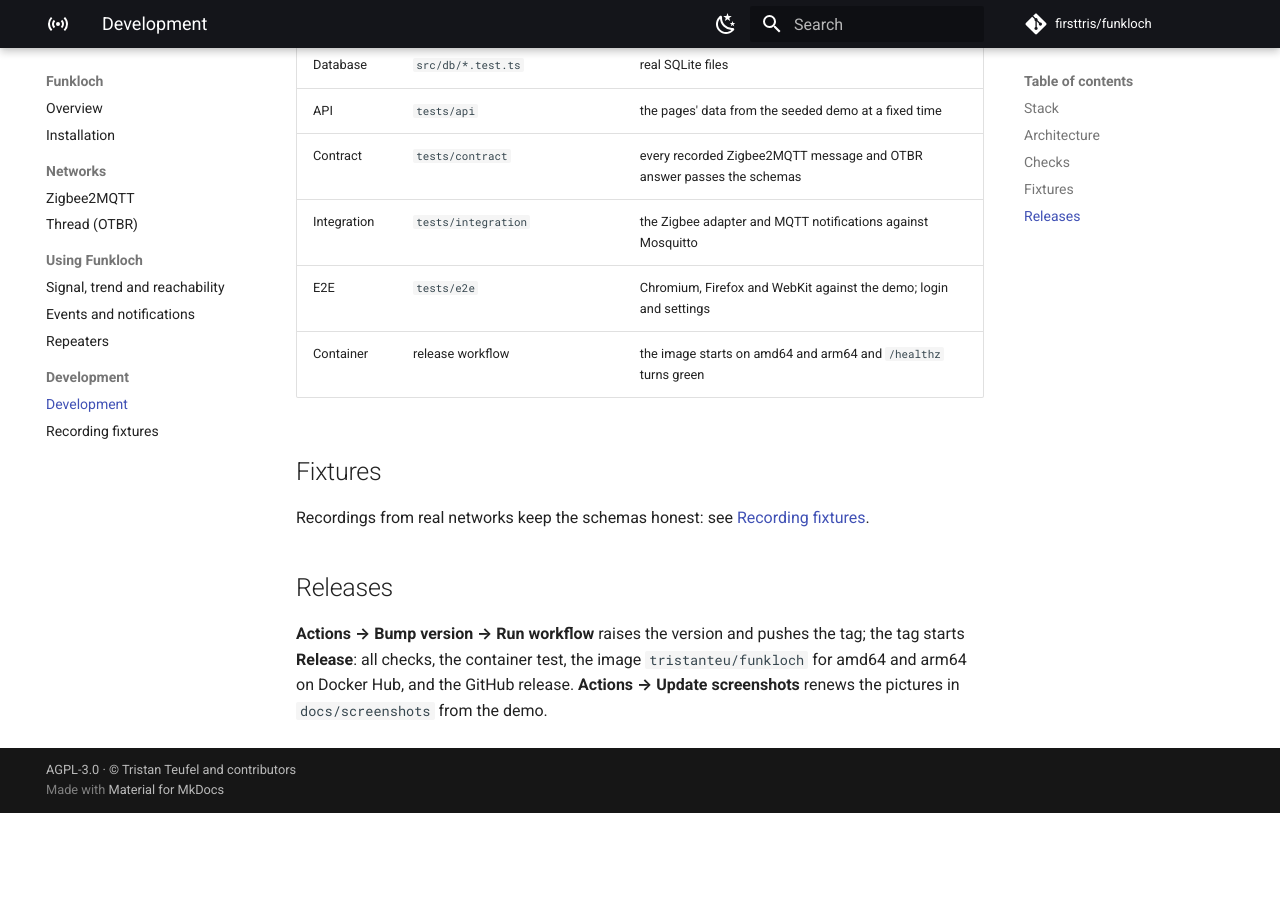
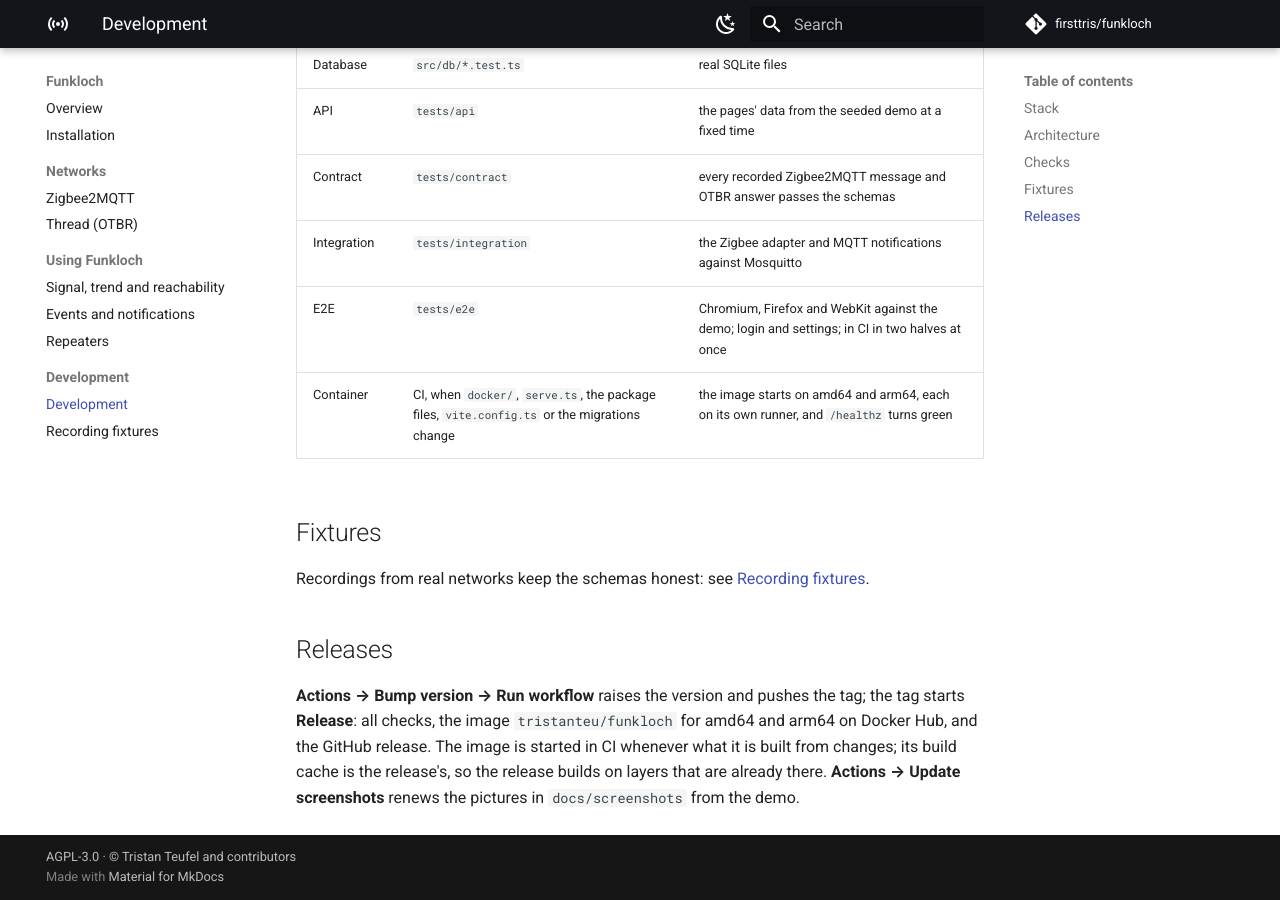
Before and after one commit to firsttris/funkloch, an MkDocs documentation site: the page built from docs/development.md, in a window 1280 px wide and 900 px high, scrolled down 1343 px. Built offline with MkDocs 1.6.1 and Material for MkDocs 9.7.7, drawn with Linux system fonts in a browser that asks for light colours; comment, search, counter and statistics services are not loaded; before the commit the page ends 2156 px from its top, so only the background shows below that.

Commit message:
CI: image check on native runners when its files change, browser tests in two halves
A release took 9 minutes, 6 of them in the container job: it built amd64
and then arm64 under QEMU, with no build cache, and the Docker release
waited for it before building the same images again on native runners in
1 to 1.5 minutes. Done as in windfenster:

- The image check moves to ci.yml and runs only when what the image is
  built from changes (docker/, .dockerignore, serve.ts, the package files,
  vite.config.ts, the migrations), and by hand; never for a release tag.
  amd64 and arm64 each build on their own native runner, and the build
  cache goes to the scopes the shared docker-release.yml reads
  (linux-amd64, linux-arm64), so the release starts on built layers.
- release.yml no longer has the container job, and no second GitHub
  release job: docker-release.yml already creates the release on a tag.
- The browser tests run in two shards at once; locally 13 tests each.

Co-Authored-By: Claude Opus 5.5 <noreply@anthropic.com>
Claude-Session: https://claude.ai/code/session_01XynweEKYS2RY8q2GXBq3Tw

```diff
--- a/docs/development.md
+++ b/docs/development.md
@@ -58,8 +58,8 @@ mkdocs build --strict                # when docs/ or mkdocs.yml changed
 | API | `tests/api` | the pages' data from the seeded demo at a fixed time |
 | Contract | `tests/contract` | every recorded Zigbee2MQTT message and OTBR answer passes the schemas |
 | Integration | `tests/integration` | the Zigbee adapter and MQTT notifications against Mosquitto |
-| E2E | `tests/e2e` | Chromium, Firefox and WebKit against the demo; login and settings |
-| Container | release workflow | the image starts on amd64 and arm64 and `/healthz` turns green |
+| E2E | `tests/e2e` | Chromium, Firefox and WebKit against the demo; login and settings; in CI in two halves at once |
+| Container | CI, when `docker/`, `serve.ts`, the package files, `vite.config.ts` or the migrations change | the image starts on amd64 and arm64, each on its own runner, and `/healthz` turns green |
 
 ## Fixtures
 
@@ -68,6 +68,7 @@ Recordings from real networks keep the schemas honest: see [Recording fixtures](
 ## Releases
 
 **Actions → Bump version → Run workflow** raises the version and pushes the tag; the tag starts
-**Release**: all checks, the container test, the image `tristanteu/funkloch` for amd64 and arm64
-on Docker Hub, and the GitHub release. **Actions → Update screenshots** renews the pictures in
+**Release**: all checks, the image `tristanteu/funkloch` for amd64 and arm64 on Docker Hub, and
+the GitHub release. The image is started in CI whenever what it is built from changes; its build
+cache is the release's, so the release builds on layers that are already there. **Actions → Update screenshots** renews the pictures in
 `docs/screenshots` from the demo.
```
Also changed, not shown: 2 other files.
